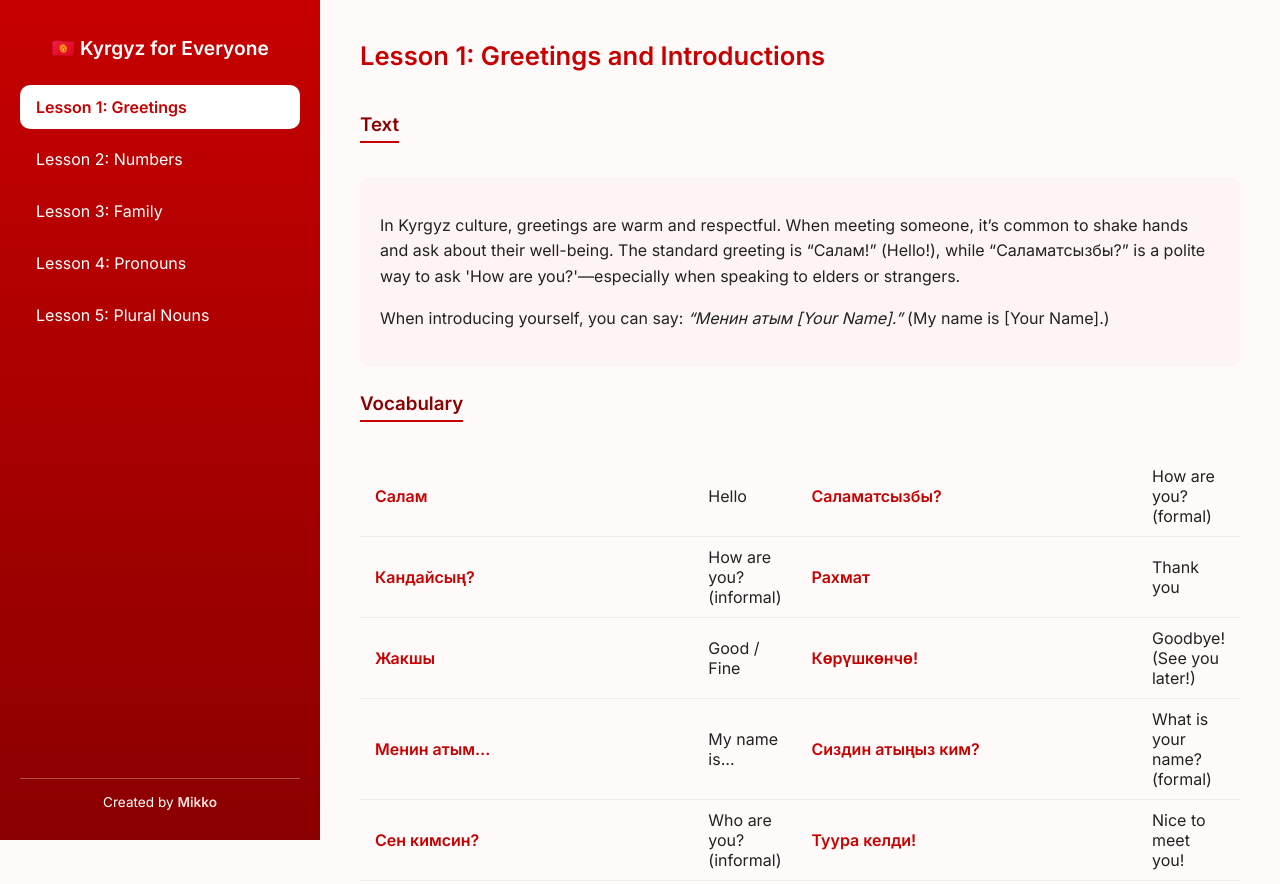
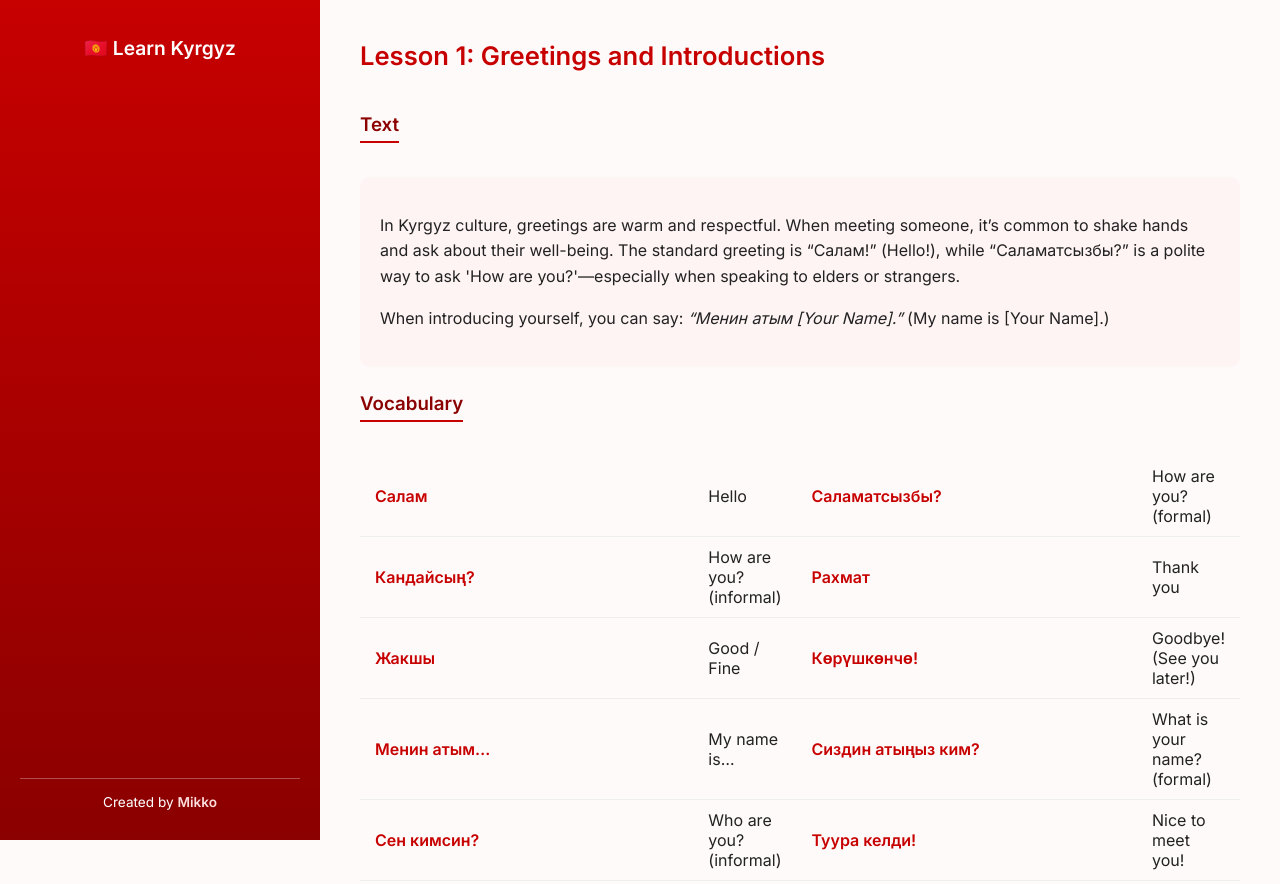
Before and after one commit to LexiDictionary/Learn_Kyrgyz, a plain HTML site: page index.html in a window 1280 px wide. Shown: the top 884 px of the page. Drawn offline with Linux system fonts and the light colour scheme.

Commit message:
Update index.html

```diff
--- a/index.html
+++ b/index.html
@@ -3,20 +3,16 @@
 <head>
   <meta charset="UTF-8" />
   <meta name="viewport" content="width=device-width, initial-scale=1.0" />
-  <title>Kyrgyz for Everyone – Sample Course</title>
+  <title>Learn Kyrgyz</title>
   <link rel="stylesheet" href="style.css" />
 </head>
 <body>
   <div class="container">
     <aside class="sidebar">
       <div class="sidebar-top">
-        <h2 class="logo">🇰🇬 Kyrgyz for Everyone</h2>
-        <ul class="lesson-list">
-          <li onclick="showLesson(0)" class="active">Lesson 1: Greetings</li>
-          <li onclick="showLesson(1)">Lesson 2: Numbers</li>
-          <li onclick="showLesson(2)">Lesson 3: Family</li>
-          <li onclick="showLesson(3)">Lesson 4: Pronouns</li>
-          <li onclick="showLesson(4)">Lesson 5: Plural Nouns</li>
+        <h2 class="logo">🇰🇬 Learn Kyrgyz</h2>
+        <ul class="lesson-list" id="lesson-list">
+          <!-- Dynamically populated by script.js -->
         </ul>
       </div>
       <div class="sidebar-footer">
@@ -25,7 +21,9 @@
     </aside>
 
     <main class="content">
-      <div id="lesson-container"></div>
+      <div id="lesson-container">
+        <p>Loading course content...</p>
+      </div>
     </main>
   </div>
 
```
